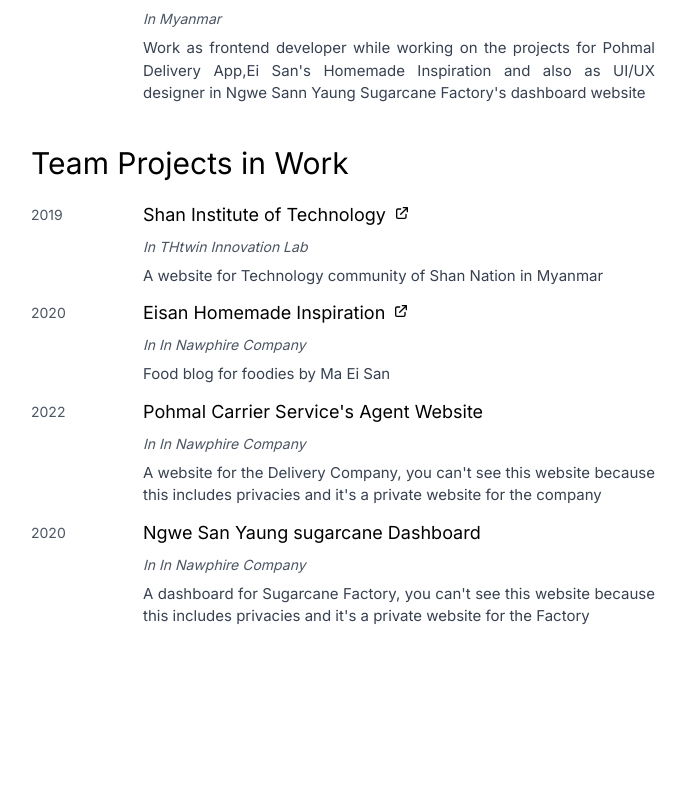
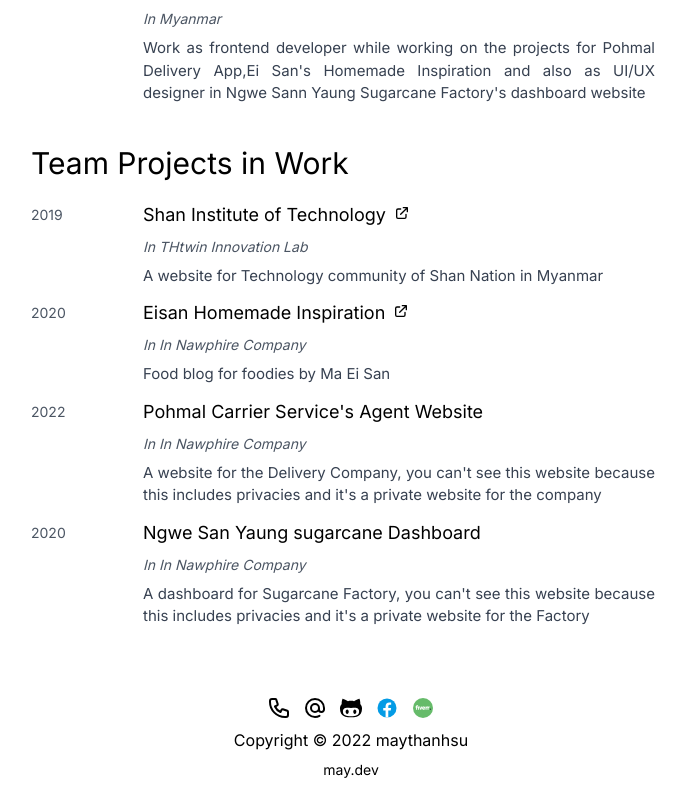
Before and after one commit to maythanhsuaung0-0/portfolio, a Next.js app: page /cv in a window 1280 px wide. Shown: the part 340-1140 px from the top of the page, without its empty margins (289-975 px from the left). Before the commit the page ends 1016 px from the top, so only its background shows below. Built offline with nearby package versions, Linux system fonts and the light colour scheme.

Commit message:
add footer

```diff
--- a/pages/cv/index.js
+++ b/pages/cv/index.js
@@ -1,11 +1,12 @@
 import React from 'react'
 import Navbar from '../../components/navbar'
 import Alignment from '../../components/alignments'
+import Footer from '../../components/footer'
 import '@fontsource/inter'
 function ResumePage() {
   return (
     <div>
-        <div className=" bg-white dark:bg-[rgba(30,41,59)] dark:text-white">
+      <div className=" bg-white dark:bg-[rgba(30,41,59)] dark:text-white">
       <div className="w-10/12 lg:w-1/2 2xl:w-2/5 m-auto">
         <Navbar/>
         {/* info: hero section */}
@@ -39,6 +40,8 @@
 
             </div>
         </div>
+        <Footer/>
+
       </div>
     </div>
 
```
